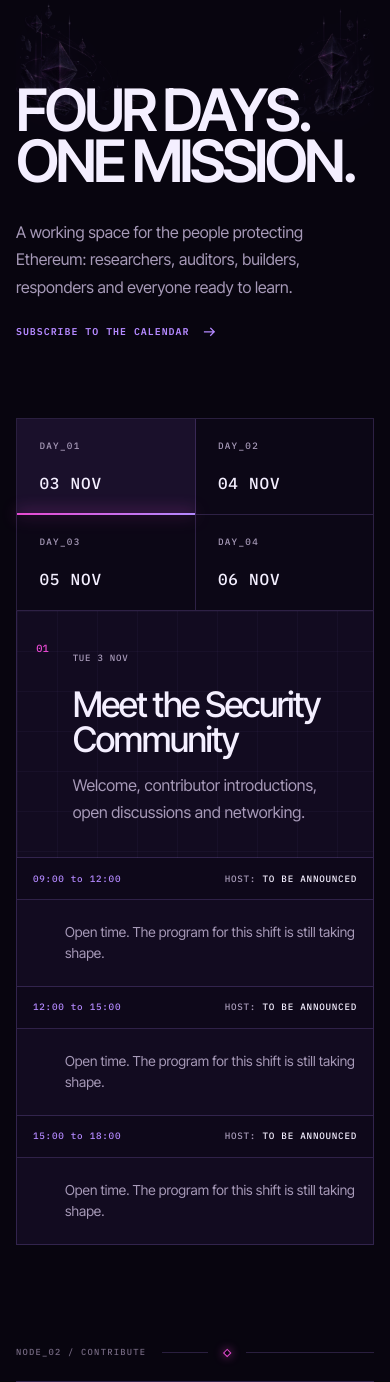
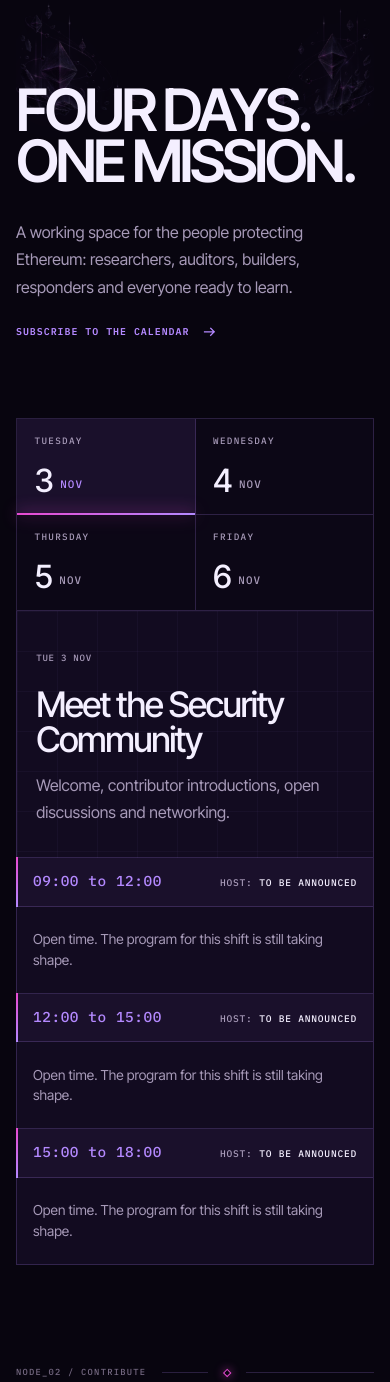
Before and after one commit to xerxes-openclaw/devcon-security-hub, a Flask app: page / in a window 390 px wide. Shown: the part 997-2379 px from the top of the page. Run offline with Flask 3, Linux system fonts and the light colour scheme; data comes from the database, SQL or seed files in the repository; data that the repository does not hold is empty.

Commit message:
Program: big start time column timetable (variant A)
Drop decorative counters (session 01/02, day panel index, DAY_0N tabs).
Day tabs show weekday + large date. Sessions lead with the start time in
Inter Tight display, end time in mono underneath. Shift heads become a
surface band with a magenta/violet edge and a larger mono range.

Co-Authored-By: Claude Opus 5.5 <noreply@anthropic.com>

```diff
--- a/static/rodri/hub.css
+++ b/static/rodri/hub.css
@@ -11,12 +11,28 @@
 .day-tab{color:inherit;text-decoration:none}
 .schedule[hidden]{display:none}
 
-/* Host shifts inside a day */
+/* Program timetable (Zep 2026-10-09, variant A: big start time column).
+   No decorative counters: day tabs are weekday + date, sessions lead with
+   the start time in the display face, end time in mono underneath. */
+.day-tab span{text-transform:uppercase}
+.day-tab strong{font:500 2.4rem/.9 var(--display);letter-spacing:-.05em}
+.day-tab strong small{color:var(--muted);font:500 .68rem/1 var(--mono);letter-spacing:.1em;text-transform:uppercase;vertical-align:.35em;margin-left:.15rem}
+.day-tab.is-active strong small{color:var(--violet)}
+
+/* Host shifts inside a day: a band with the shift range and its host */
 .shift+.shift{border-top:1px solid var(--line)}
-.shift-head{color:var(--muted);font:500 .58rem/1.3 var(--mono);letter-spacing:.08em;text-transform:uppercase;border-bottom:1px solid var(--line);background:#08050f59;flex-wrap:wrap;justify-content:space-between;gap:.6rem 1.5rem;padding:1rem 1.8rem;display:flex}
-.shift-head .shift-time{color:var(--violet);text-transform:none}
+.shift-head{color:var(--muted);font:500 .6rem/1.3 var(--mono);letter-spacing:.08em;text-transform:uppercase;border-bottom:1px solid var(--line);background:var(--surface-high);flex-wrap:wrap;justify-content:space-between;align-items:baseline;gap:.6rem 1.5rem;padding:1.15rem 1.8rem;display:flex;position:relative}
+.shift-head:before{content:"";background:linear-gradient(var(--magenta),var(--violet));width:2px;position:absolute;top:-1px;bottom:-1px;left:-1px}
+.shift-head .shift-time{color:var(--violet);font:500 1rem/1 var(--mono);letter-spacing:.04em;text-transform:none}
 .shift-head strong{color:var(--text);font-weight:500}
-.shift-empty{color:var(--muted);margin:0;padding:1.8rem 1.8rem 1.8rem calc(1.8rem + 3rem);font-size:.86rem;line-height:1.5}
+.shift-empty{color:var(--muted);margin:0;padding:1.8rem 1.8rem 1.8rem calc(1.8rem + 7rem + 1.5rem);font-size:.86rem;line-height:1.5}
+
+/* Sessions: time column + content (Rodri's index and link columns dropped) */
+.session{grid-template-columns:7rem minmax(0,1fr);gap:1.5rem;min-height:0}
+.session-time{color:var(--muted);padding-top:0;font:500 .62rem/1 var(--mono);letter-spacing:.05em;flex-direction:column;gap:.55rem;display:flex}
+.session-time strong{color:var(--text);font:500 2.1rem/.9 var(--display);letter-spacing:-.045em;font-variant-numeric:tabular-nums}
+.session:hover .session-time strong{color:var(--magenta)}
+.session-main h3{margin-top:.75rem}
 .session-tags span.is-demo{border-color:var(--line-bright);color:var(--magenta)}
 
 /* Calendar feed link under the program intro */
@@ -29,8 +45,16 @@
 .faq-item p a:hover,.footer>p a:hover{color:var(--magenta)}
 
 @media (max-width:46rem){
-  .shift-head{padding:.9rem 1rem}
-  .shift-empty{padding:1.4rem 1rem 1.4rem 3rem}
+  .day-tab{padding:1.1rem}
+  .day-tab strong{font-size:2rem}
+  .shift-head{padding:1rem}
+  .shift-head .shift-time{font-size:.9rem}
+  .shift-empty{padding:1.4rem 1rem}
+  .session{grid-template-columns:minmax(0,1fr);gap:.9rem;padding:1.4rem 1rem}
+  .session-time,.session-main{grid-column:1}
+  .session-time{flex-direction:row;align-items:baseline;gap:.7rem}
+  .session-time strong{font-size:1.75rem}
+  .session-main{grid-row:2}
 }
 
 /* ---------------------------------------------------------- login
--- a/templates/index.html
+++ b/templates/index.html
@@ -46,7 +46,7 @@
 
   <div class="day-tabs" role="tablist" aria-label="Program days" id="agenda">
     {% for d in days %}
-    <a class="day-tab{% if d.n == active %} is-active{% endif %}" role="tab" id="tab-{{ d.n }}" href="?day={{ d.n }}#program" aria-controls="day-{{ d.n }}" aria-selected="{{ 'true' if d.n == active else 'false' }}" data-day="{{ d.n }}"><span>DAY_{{ '%02d' % d.n }}</span><strong>{{ '%02d' % d.date.day }} {{ d.date.strftime('%b')|upper }}</strong><i></i></a>
+    <a class="day-tab{% if d.n == active %} is-active{% endif %}" role="tab" id="tab-{{ d.n }}" href="?day={{ d.n }}#program" aria-controls="day-{{ d.n }}" aria-selected="{{ 'true' if d.n == active else 'false' }}" data-day="{{ d.n }}"><span>{{ d.date.strftime('%A') }}</span><strong>{{ d.date.day }} <small>{{ d.date.strftime('%b') }}</small></strong><i></i></a>
     {% endfor %}
   </div>
 
@@ -54,7 +54,6 @@
   {% set day_demo = d.shifts|map(attribute='sessions')|sum(start=[])|selectattr('is_demo')|list %}
   <div class="schedule" id="day-{{ d.n }}" role="tabpanel" aria-labelledby="tab-{{ d.n }}"{% if d.n != active %} hidden{% endif %}>
     <div class="schedule-intro">
-      <span class="schedule-number">{{ '%02d' % d.n }}</span>
       <div>
         <span>{{ d.date.strftime('%a') }} {{ d.date.day }} {{ d.date.strftime('%b') }}{% if day_demo %} &middot; Sessions marked demo{% endif %}</span>
         <h3>{{ d.theme }}</h3>
@@ -62,14 +61,12 @@
       </div>
     </div>
     <div class="session-list">
-      {% set ns = namespace(i=0) %}
       {% for blk in d.shifts %}{% set s = blk.shift %}
       <div class="shift" role="group" aria-label="Shift {{ s.start_min|hhmm }} to {{ s.end_min|hhmm }}">
         <div class="shift-head"><span class="shift-time">{{ s.start_min|hhmm }} to {{ s.end_min|hhmm }}</span><span class="host">Host: <strong>{{ s.host_name or 'to be announced' }}</strong></span></div>
-        {% for x in blk.sessions %}{% set ns.i = ns.i + 1 %}
+        {% for x in blk.sessions %}
         <article class="session">
-          <div class="session-index">{{ '%02d' % ns.i }}</div>
-          <div class="session-time">{{ x.start_min|hhmm }} to {{ x.end_min|hhmm }}</div>
+          <div class="session-time"><strong>{{ x.start_min|hhmm }}</strong><span>to {{ x.end_min|hhmm }}</span></div>
           <div class="session-main">
             <div class="session-tags"><span>{{ x.type }}</span>{% if x.speakers %}<span>{{ x.speakers }}</span>{% endif %}{% if x.is_demo %}<span class="is-demo">Demo</span>{% endif %}</div>
             <h3>{{ x.title }}</h3>
```
